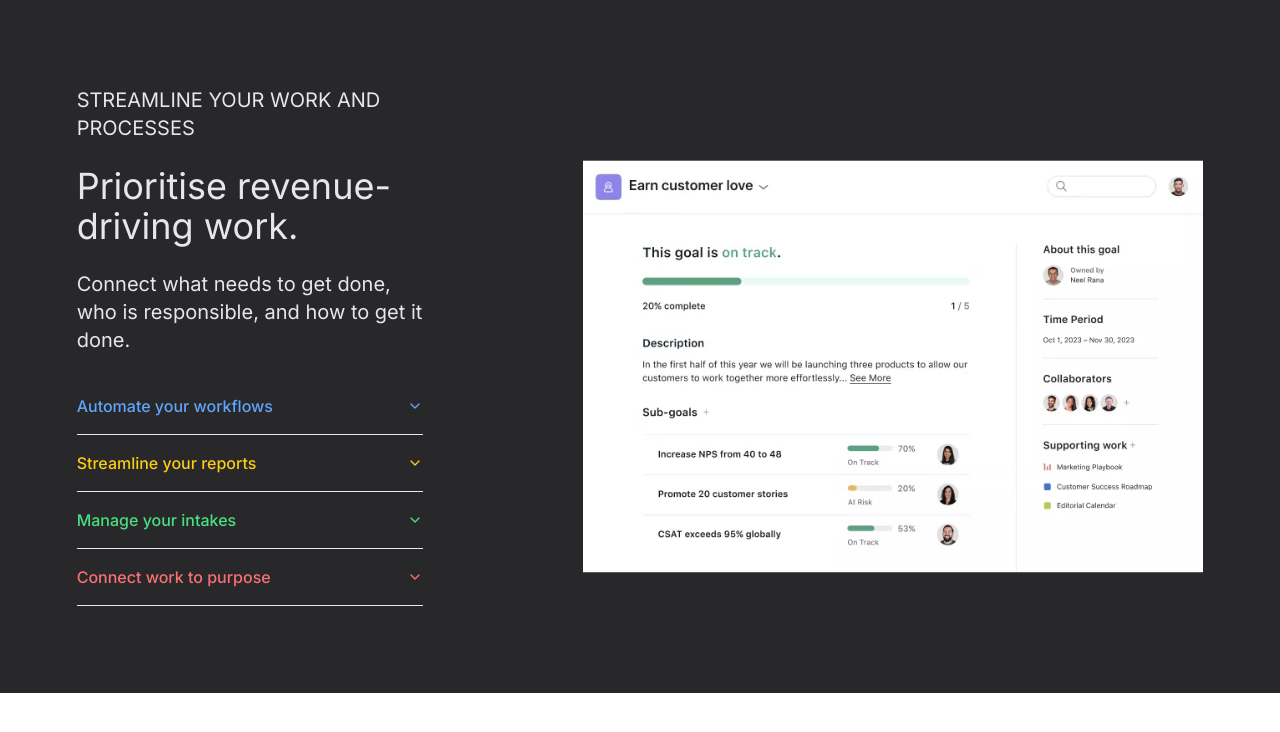
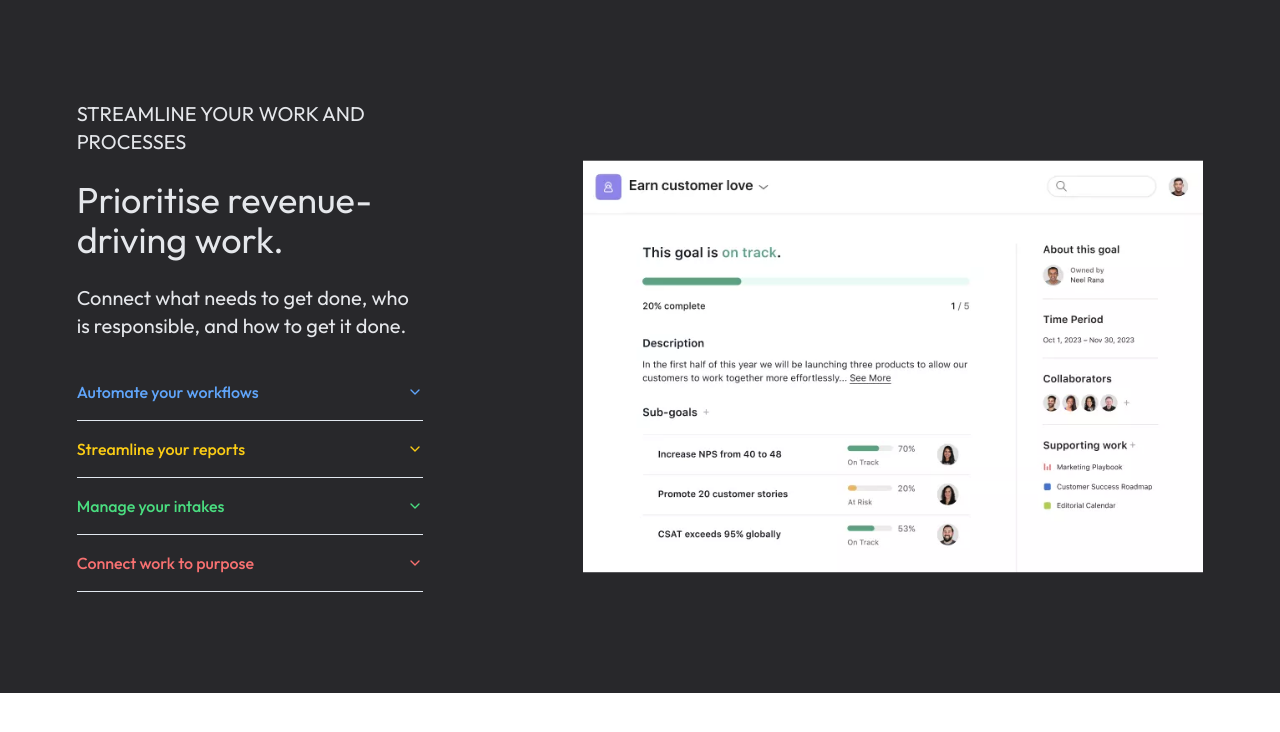
Before and after one commit to feni-brian/Asvna, a Next.js app: page /section-05 in a window 1280 px wide. Shown: the top 732 px of the page. Built offline with nearby package versions, Linux system fonts and the light colour scheme.

Commit message:
Changed app font from Inter to Outfit.

```diff
--- a/app/layout.tsx
+++ b/app/layout.tsx
@@ -1,8 +1,8 @@
 import type { Metadata } from "next";
-import { Inter } from "next/font/google";
+import { Outfit } from "next/font/google";
 import "./globals.css";
 
-const inter = Inter({ subsets: ["latin"] });
+const inter = Outfit({ subsets: ["latin"] });
 
 export const metadata: Metadata = {
 	title: "Asvna",
```
